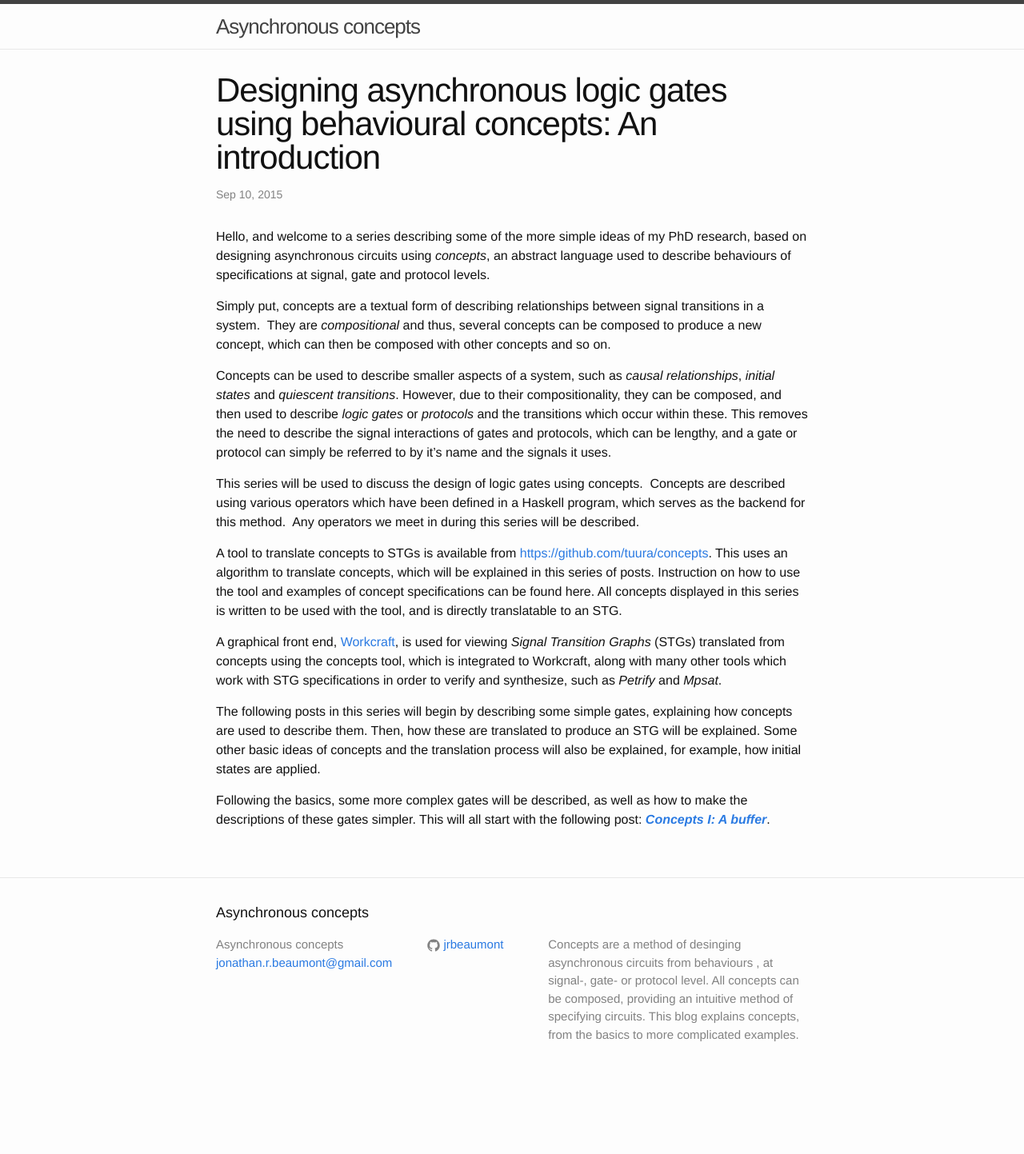
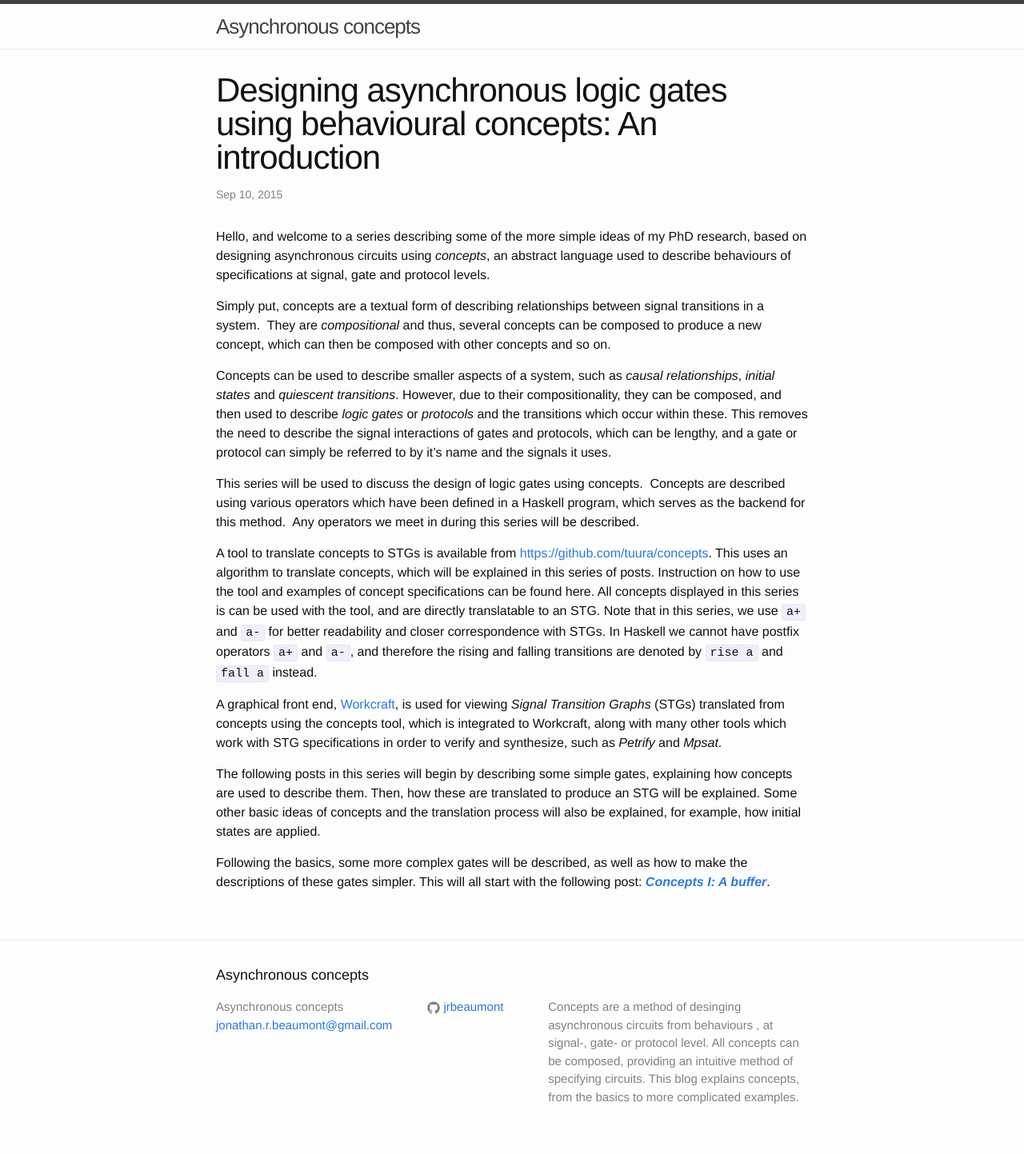
Before and after one commit to jrbeaumont/concepts-blog, a Jekyll site: the page built from _posts/2015-09-10-concepts.md, in a window 1280 px wide. Shown: the whole page at 80% size. Built offline with Jekyll 4.4.1, drawn with Linux system fonts in a browser that asks for light colours; before the commit the page ends 1365 px from its top, so only the background shows below that.

Commit message:
Added information on syntax differences between tool and blogs (#5)

```diff
--- a/_posts/2015-09-10-concepts.md
+++ b/_posts/2015-09-10-concepts.md
@@ -35,7 +35,11 @@ A tool to translate concepts to STGs is available from <https://github.com/tuura
 This uses an algorithm to translate concepts, which will be explained in this
 series of posts. Instruction on how to use the tool and examples of concept
 specifications can be found here. All concepts displayed in this series is
-written to be used with the tool, and is directly translatable to an STG.
+can be used with the tool, and are directly translatable to an STG. Note that
+in this series, we use `a+` and `a-` for better readability and closer
+correspondence with STGs. In Haskell we cannot have postfix operators `a+` and
+`a-`, and therefore the rising and falling transitions are denoted by `rise a`
+and `fall a` instead.
 
 A graphical front end,
 [Workcraft](http://www.workcraft.org/), is used for
```
Also changed, not shown: _posts/2015-09-30-buffer.md (+3 -1 lines), _posts/2015-10-21-inverter.md (+3 -1 lines).
